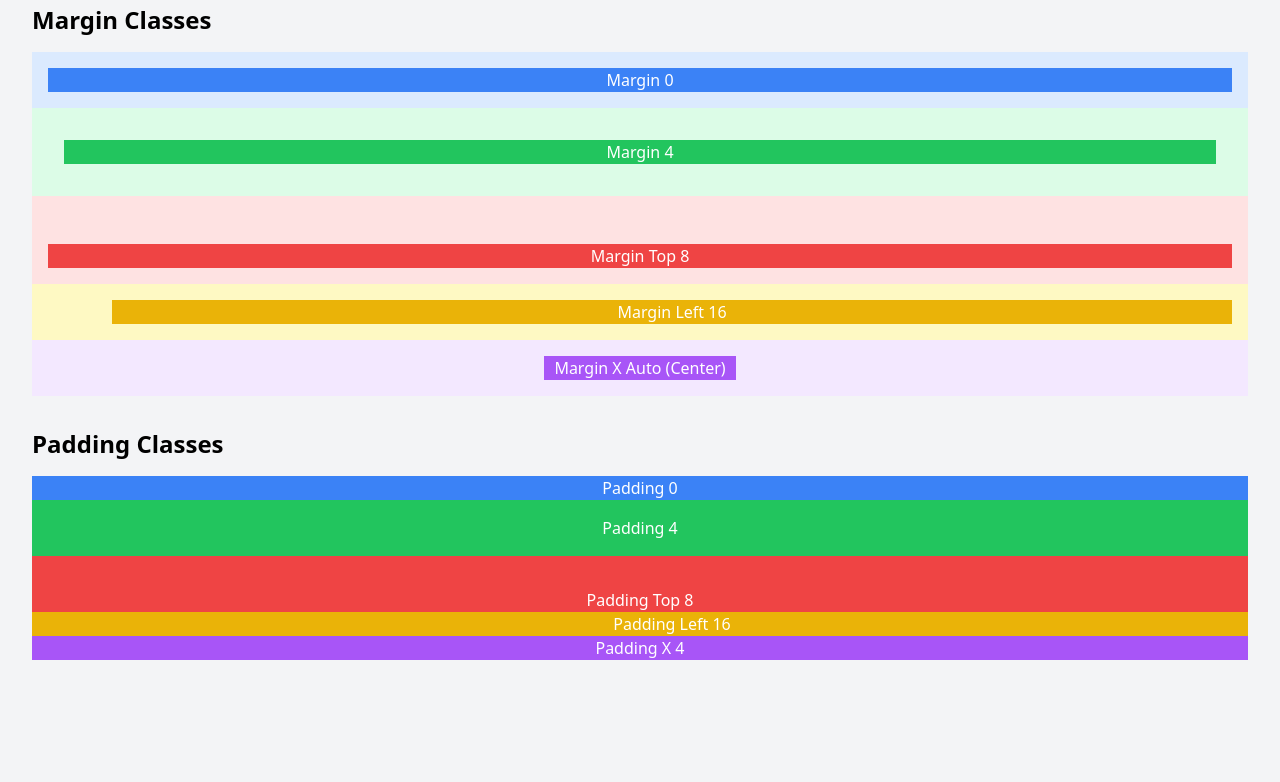
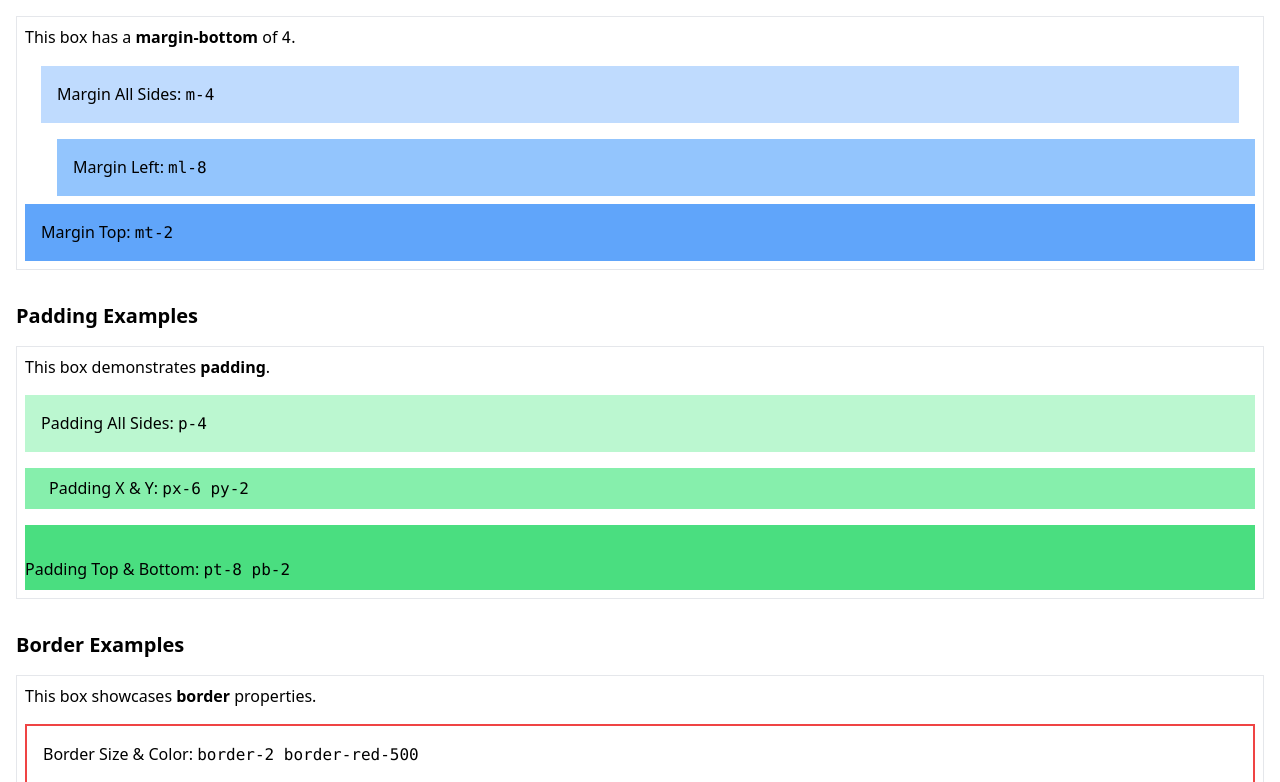
Before and after one commit to Rajdeep-Joshi-09/Tailwind, a website built with Vite: page 05-Margin_Padding/index.html in a window 1280 px wide. Shown: the part 100-882 px from the top of the page. Before the commit the page ends 800 px from the top, so only its background shows below. Built offline with nearby package versions, Linux system fonts and the light colour scheme.

Commit message:
Added Border Code

```diff
--- a/05-Margin_Padding/index.html
+++ b/05-Margin_Padding/index.html
@@ -3,50 +3,64 @@
   <head>
     <meta charset="UTF-8" />
     <meta name="viewport" content="width=device-width, initial-scale=1.0" />
-    <title>Margin and Padding in Tailwind CSS</title>
+    <title>Tailwind CSS: Margins, Padding, and Borders</title>
     <link rel="stylesheet" href="main.css" />
   </head>
-  <body class="bg-gray-100 p-8">
-    <h1 class="text-4xl font-bold text-center mb-8">
-      Margin and Padding in Tailwind CSS
+  <body class="p-4">
+    <h1 class="text-2xl font-bold text-center mb-6">
+      Tailwind CSS: Margins, Padding, and Borders
     </h1>
 
-    <div class="space-y-8">
-      <!-- Margin -->
-      <section>
-        <h2 class="text-2xl font-semibold mb-4">Margin Classes</h2>
-        <div class="bg-blue-100 p-4">
-          <div class="bg-blue-500 text-white text-center m-0">Margin 0</div>
+    <!-- Margin Examples -->
+    <section class="mb-8">
+      <h2 class="text-xl font-semibold mb-4">Margin Examples</h2>
+      <div class="border p-2 mb-4">
+        <p class="mb-4">
+          This box has a <span class="font-bold">margin-bottom</span> of
+          <code>4</code>.
+        </p>
+        <div class="bg-blue-200 p-4 m-4">
+          Margin All Sides: <code>m-4</code>
         </div>
-        <div class="bg-green-100 p-4">
-          <div class="bg-green-500 text-white text-center m-4">Margin 4</div>
+        <div class="bg-blue-300 p-4 ml-8">Margin Left: <code>ml-8</code></div>
+        <div class="bg-blue-400 p-4 mt-2">Margin Top: <code>mt-2</code></div>
+      </div>
+    </section>
+
+    <!-- Padding Examples -->
+    <section class="mb-8">
+      <h2 class="text-xl font-semibold mb-4">Padding Examples</h2>
+      <div class="border p-2">
+        <p class="mb-4">
+          This box demonstrates <span class="font-bold">padding</span>.
+        </p>
+        <div class="bg-green-200 p-4">Padding All Sides: <code>p-4</code></div>
+        <div class="bg-green-300 px-6 py-2 mt-4">
+          Padding X & Y: <code>px-6 py-2</code>
         </div>
-        <div class="bg-red-100 p-4">
-          <div class="bg-red-500 text-white text-center mt-8">Margin Top 8</div>
+        <div class="bg-green-400 pt-8 pb-2 mt-4">
+          Padding Top & Bottom: <code>pt-8 pb-2</code>
         </div>
-        <div class="bg-yellow-100 p-4">
-          <div class="bg-yellow-500 text-white text-center ml-16">
-            Margin Left 16
-          </div>
+      </div>
+    </section>
+
+    <!-- Border Examples -->
+    <section>
+      <h2 class="text-xl font-semibold mb-4">Border Examples</h2>
+      <div class="border p-2">
+        <p class="mb-4">
+          This box showcases <span class="font-bold">border</span> properties.
+        </p>
+        <div class="border-2 border-red-500 p-4 mb-4">
+          Border Size & Color: <code>border-2 border-red-500</code>
         </div>
-        <div class="bg-purple-100 p-4">
-          <div class="bg-purple-500 text-white text-center mx-auto w-48">
-            Margin X Auto (Center)
-          </div>
+        <div class="border-dashed border-4 border-blue-500 p-4 mb-4">
+          Dashed Border: <code>border-dashed border-4</code>
         </div>
-      </section>
-
-      <!-- Padding -->
-      <section>
-        <h2 class="text-2xl font-semibold mb-4">Padding Classes</h2>
-        <div class="bg-blue-500 text-white text-center p-0">Padding 0</div>
-        <div class="bg-green-500 text-white text-center p-4">Padding 4</div>
-        <div class="bg-red-500 text-white text-center pt-8">Padding Top 8</div>
-        <div class="bg-yellow-500 text-white text-center pl-16">
-          Padding Left 16
+        <div class="rounded-lg border-2 border-gray-400 p-4">
+          Rounded Corners: <code>rounded-lg</code>
         </div>
-        <div class="bg-purple-500 text-white text-center px-4">Padding X 4</div>
-      </section>
-    </div>
+      </div>
+    </section>
   </body>
 </html>
```
Also changed, not shown: 05-Margin_Padding/README.md.
